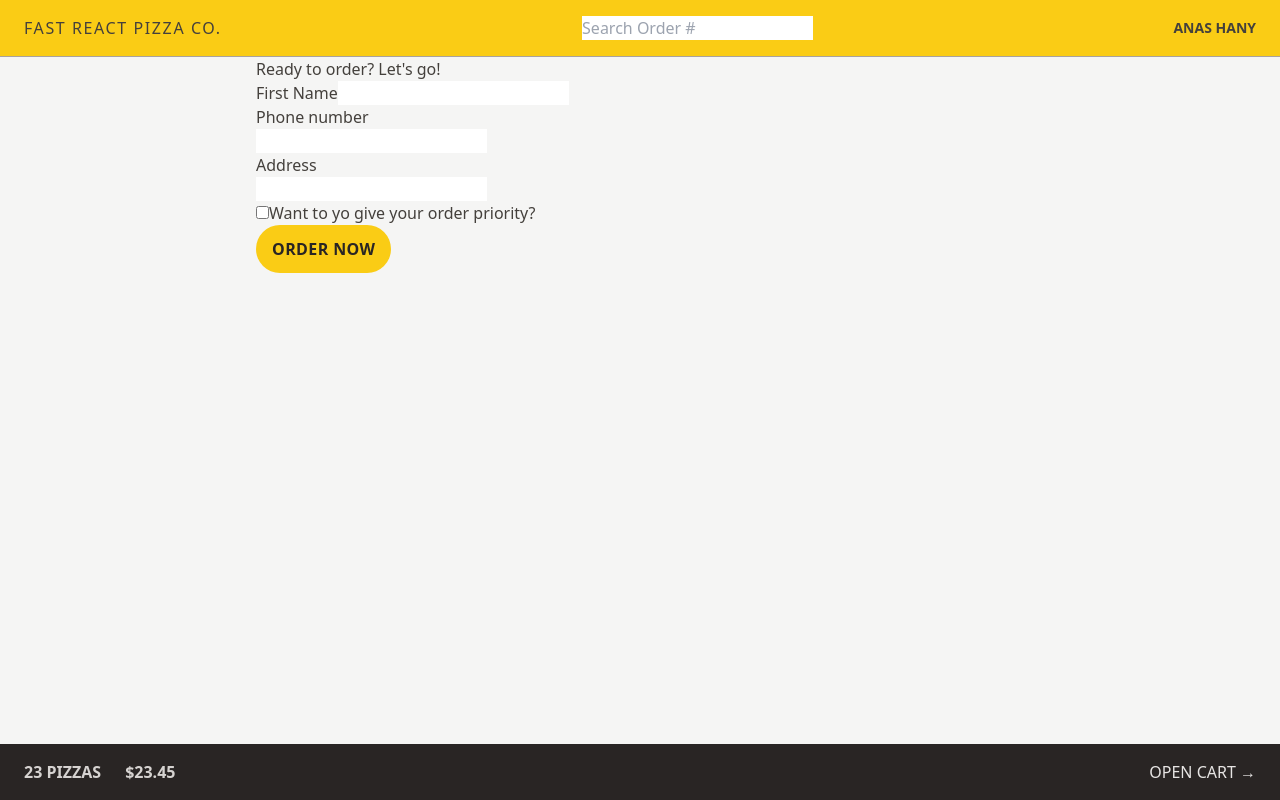
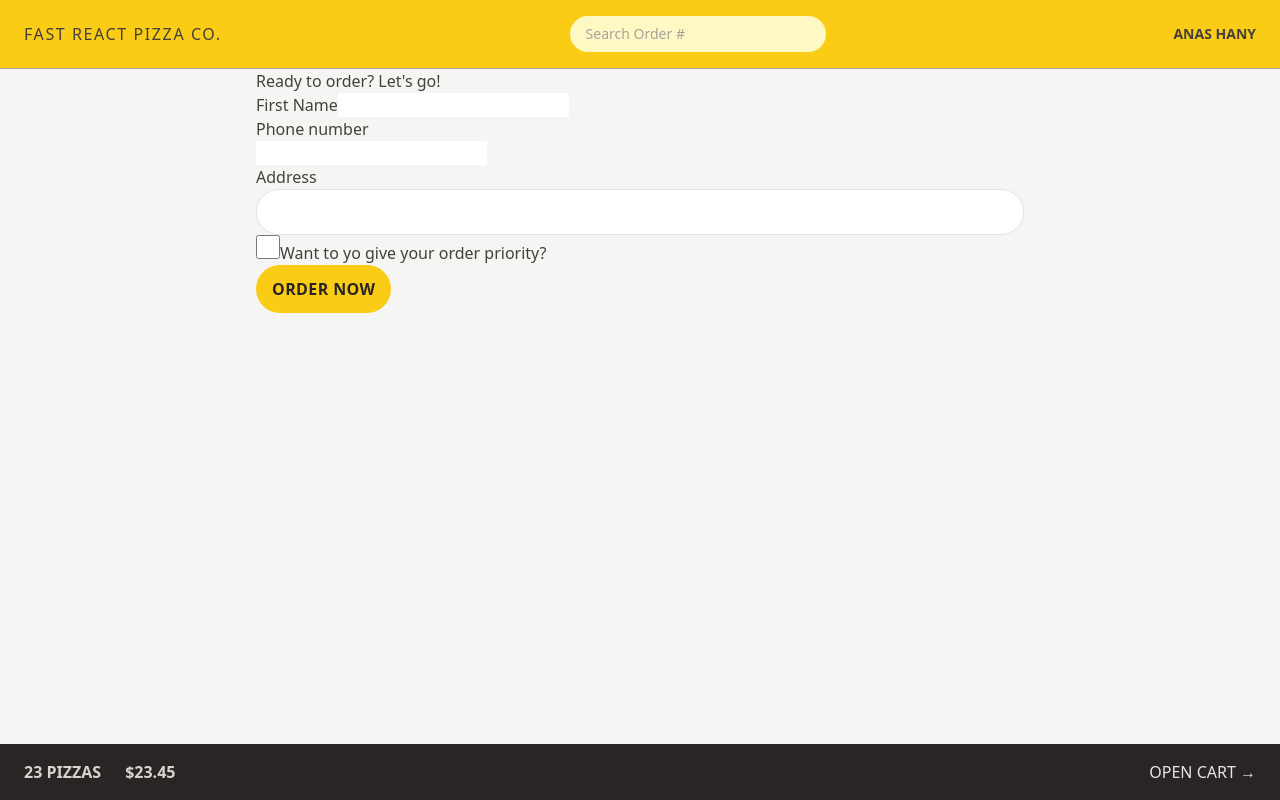
Before and after one commit to AnasHany2193/Fast-React-Pizza, a React (Vite) app: page /order/new in a window 1280 px wide. Built offline with nearby package versions, Linux system fonts and the light colour scheme.

Commit message:
🎨 Style form elements for better user experience

```diff
--- a/src/features/order/CreateOrder.jsx
+++ b/src/features/order/CreateOrder.jsx
@@ -1,5 +1,6 @@
 import { useState } from "react";
 import { Form, redirect, useActionData, useNavigation } from "react-router-dom";
+
 import { createOrder } from "../../services/apiRestaurant";
 
 // https://uibakery.io/regex-library/phone-number
@@ -62,7 +63,12 @@
         <div>
           <label>Address</label>
           <div>
-            <input type="text" name="address" required />
+            <input
+              type="text"
+              name="address"
+              required
+              className="w-full rounded-full border border-stone-200 px-4 py-2 text-sm transition-all duration-300 placeholder:text-stone-400 focus:outline-none focus:ring focus:ring-yellow-400 md:px-6 md:py-3"
+            />
           </div>
         </div>
 
@@ -71,6 +77,7 @@
             type="checkbox"
             name="priority"
             id="priority"
+            className="h-6 w-6 accent-yellow-400 focus:outline-none focus:ring focus:ring-yellow-400 focus:ring-offset-2"
             // value={withPriority}
             // onChange={(e) => setWithPriority(e.target.checked)}
           />
--- a/src/features/order/SearchOrder.jsx
+++ b/src/features/order/SearchOrder.jsx
@@ -20,6 +20,7 @@
         value={query}
         placeholder="Search Order #"
         onChange={(e) => setQuery(e.target.value)}
+        className="w-28 rounded-full bg-yellow-100 px-4 py-2 text-sm transition-all duration-300 placeholder:text-stone-400 focus:outline-none focus:ring focus:ring-yellow-500 focus:ring-opacity-50 sm:w-64 sm:focus:w-72"
       />
     </form>
   );
```
